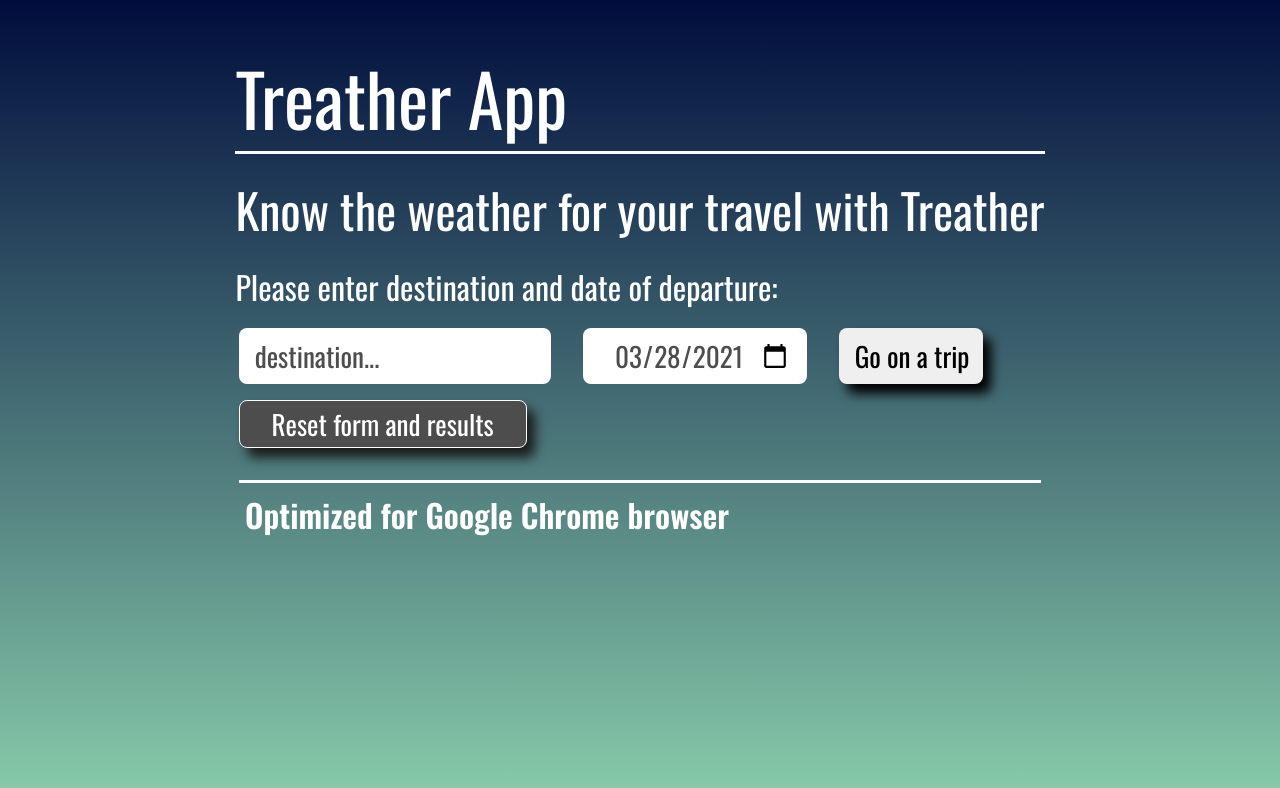
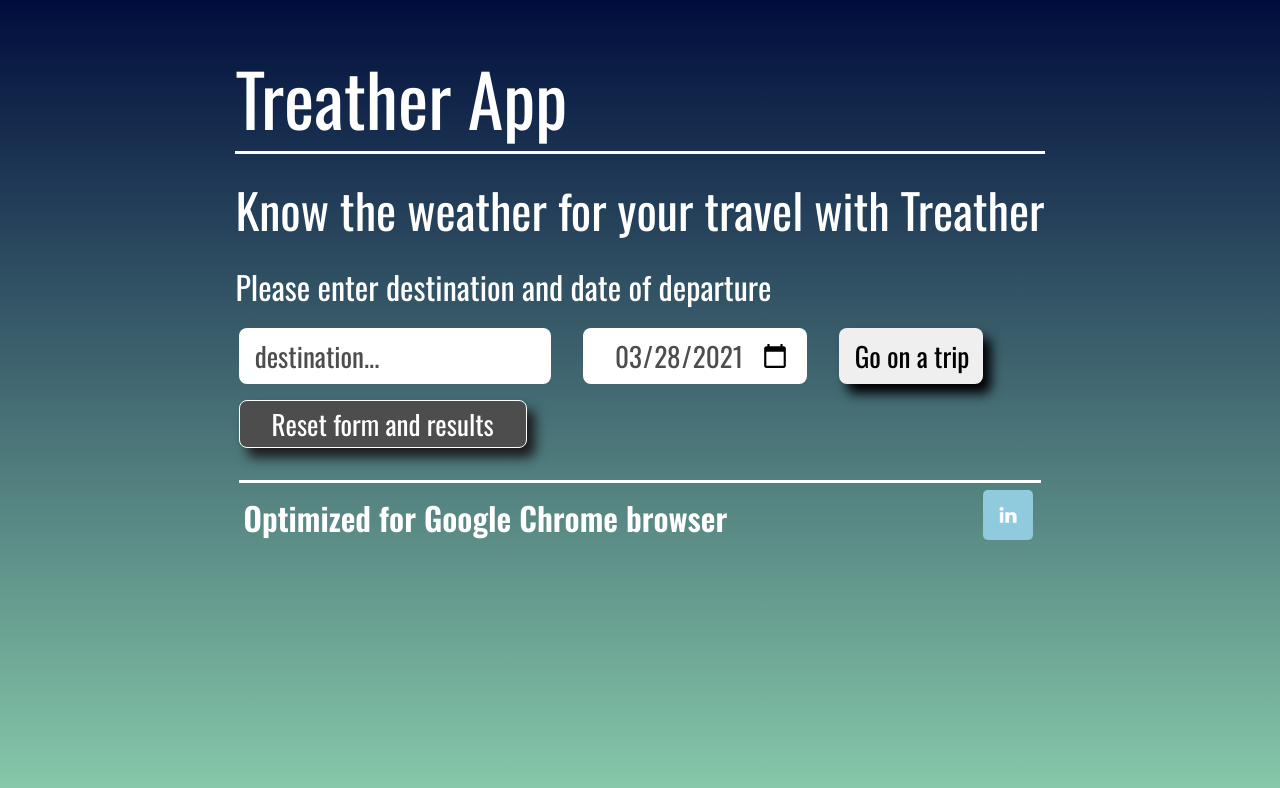
Before and after one commit to MartinSchuhmacher/udacity-final-travel-app, a website built with webpack: page src/client/views/index.html in a window 1280 px wide. Built offline with nearby package versions, Linux system fonts and the light colour scheme; a web font is replaced by a local one.

Commit message:
feat: Add LinkedIn link in footer incl styling

```diff
--- a/src/client/styles/footer.scss
+++ b/src/client/styles/footer.scss
@@ -1,15 +1,32 @@
 footer {
+    display: flex;
+    flex-direction: row;
+    justify-content: space-between;
+    align-items: center;
     border-top-width: medium;
     border-top-style: solid;
     font-weight: 600;
     color: #fff;
-    font-size: 1.25rem;
-    padding: 0.5rem 0.4rem 0 0.4rem;
+    padding: 0.5rem 0.5rem 0 0rem;
     margin: 0.2rem;
-    @media (min-width: 48rem) {
-        font-size: 1.4rem;
+    p {
+        font-size: 1.1rem;
+        padding-left: 0.3rem;
+        @media (min-width: 48rem) {
+            font-size: 1.4rem;
+        }
+        @media (min-width: 64rem) {
+            font-size: 2rem;
+        }
     }
-    @media (min-width: 64rem) {
-        font-size: 2rem;
+    .linkedin-link {
+        max-height: 1.875rem;
+        border-radius: 0.3rem;
+        @media (min-width: 48rem) {
+            max-height: 2.188rem;
+        }
+        @media (min-width: 64rem) {
+            max-height: 3.125rem;
+        }
     }
 }
--- a/src/client/views/index.html
+++ b/src/client/views/index.html
@@ -15,7 +15,7 @@
                 <!--form to submit data-->
                 <form id="form">
                     <p>Know the weather for your travel with Treather</p>
-                    <label for="text">Please enter destination and date of departure:</label>
+                    <label for="text">Please enter destination and date of departure</label>
                     <div class="text-button">
                         <input type="text" id="text" placeholder="destination..." required>
                         <input type="date" id="date" required>
@@ -30,7 +30,10 @@
         </main>
         <!--footer area-->
         <footer>
-            Optimized for Google Chrome browser
+            <p>Optimized for Google Chrome browser</p>
+            <a href="https://www.linkedin.com/in/martinschuhmacher/">
+                <img title="LinkedIn" alt="LI" src="https://github.com/MartinSchuhmacher/udacity-final-travel-app/blob/main/src/client/media/linkedin.jpg?raw=true" class="linkedin-link">
+            </a>
         </footer>
         <!--add service workers later-->
     </body>
```
